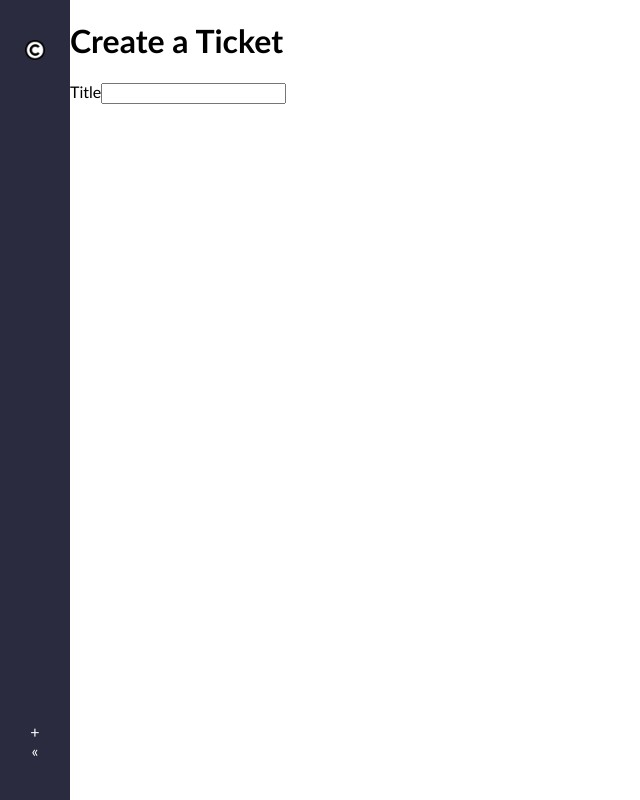
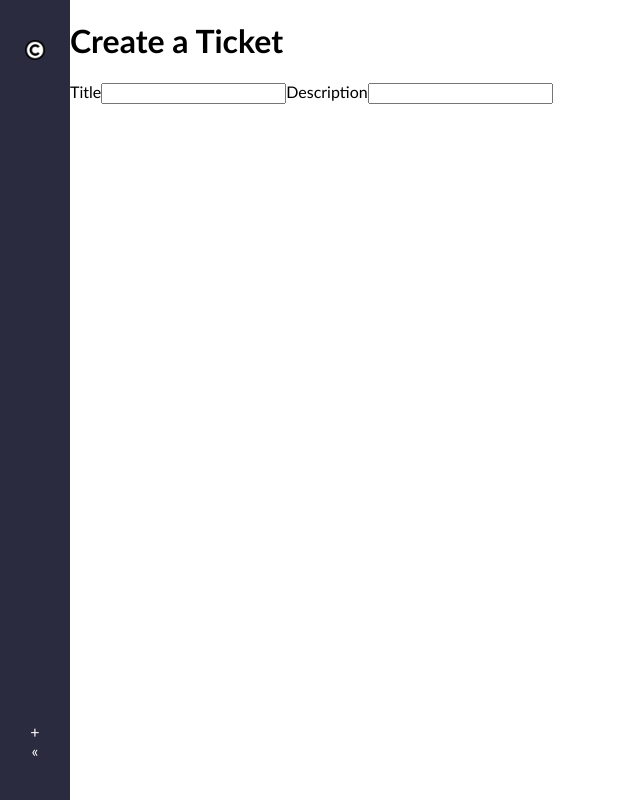
Before and after one commit to dganai/monday-clone, a React (Create React App) app: page /ticket in a window 1280 px wide. Shown: the whole page, without its empty margins (0-640 px from the left). Built offline with nearby package versions, Linux system fonts and the light colour scheme.

Commit message:
adding description input to form

```diff
--- a/src/Pages/TicketPage.js
+++ b/src/Pages/TicketPage.js
@@ -37,6 +37,16 @@ const TicketPage = () => {
               required={true}
               value={formData.title}
             />
+
+            <label htmlFor="description">Description</label>
+            <input
+              id="description"
+              name="description"
+              type="text"
+              onChange={handleChange}
+              required={true}
+              value={formData.description}
+            />
           </section>
         </form>
       </div>
```
